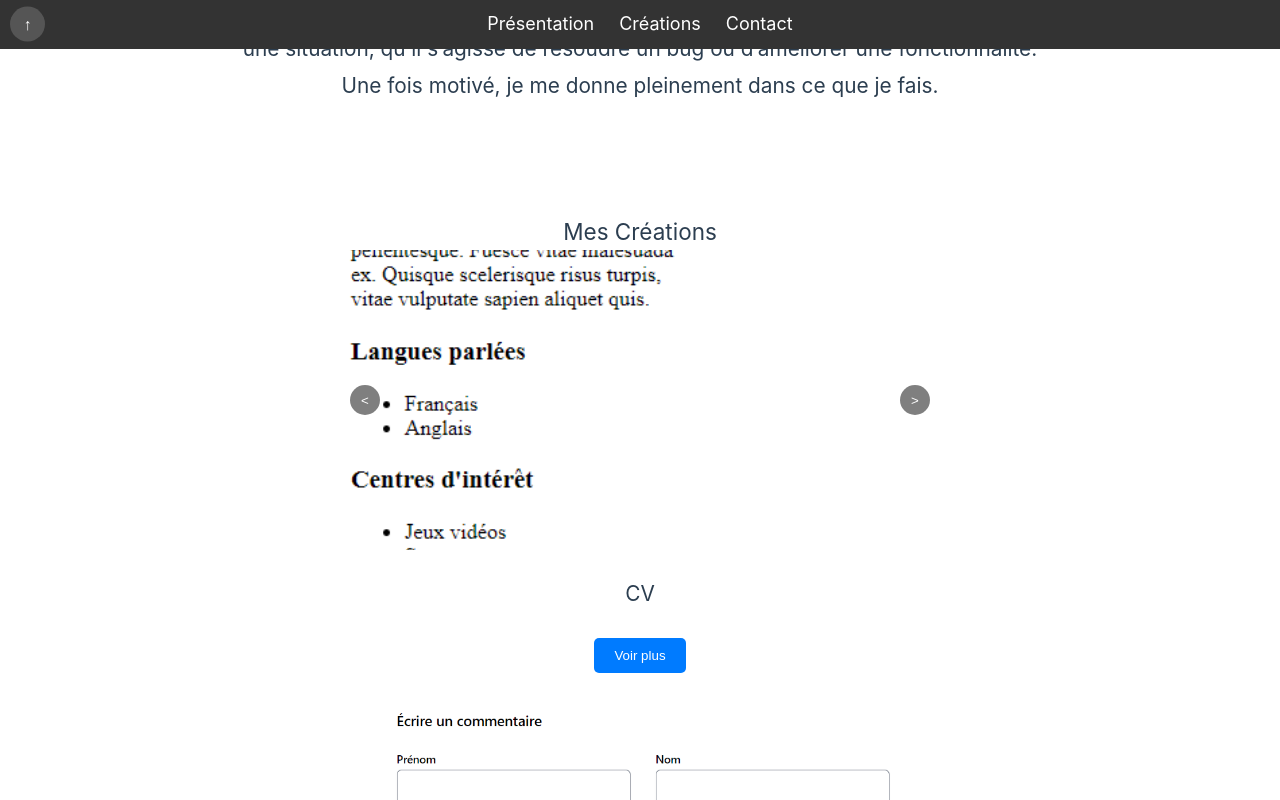
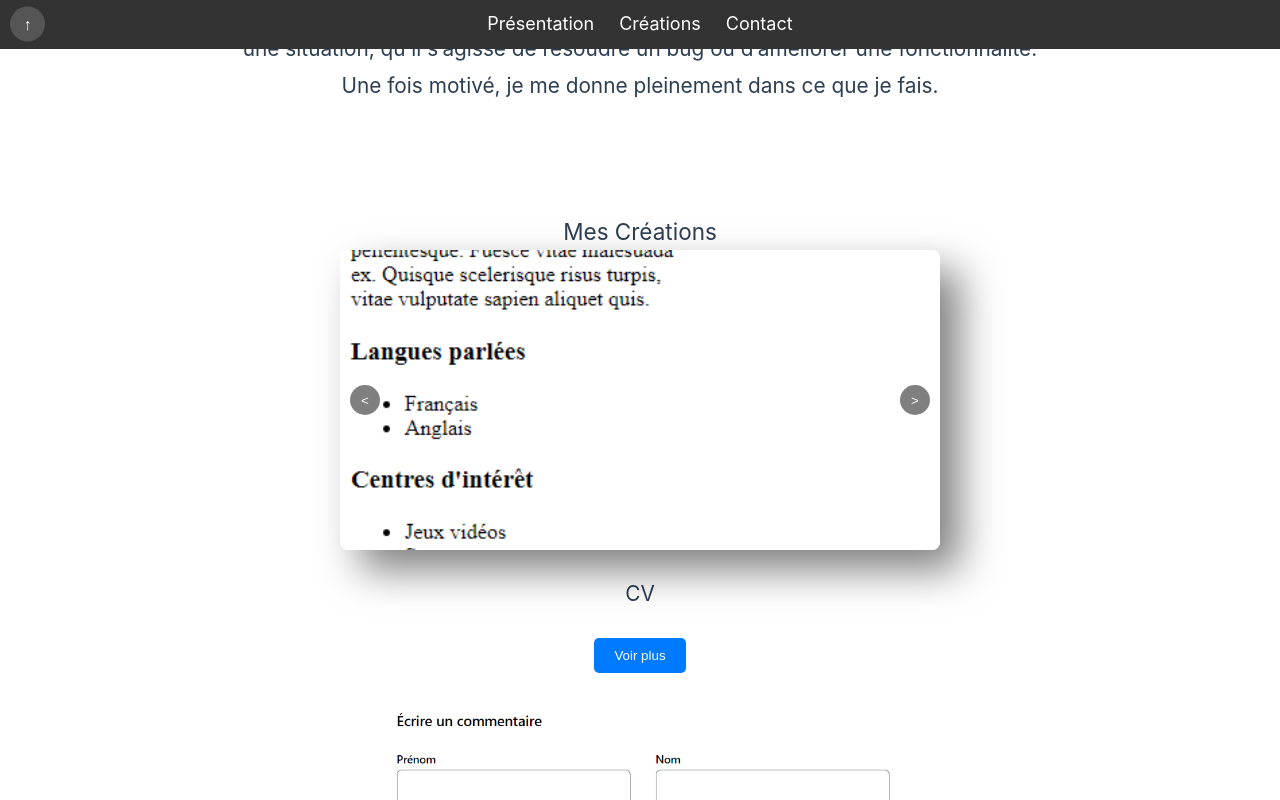
Before and after one commit to Reyzouu/Portfolio, a Vue app in the folder portfolio/: page / in a window 1280 px wide. In both pictures the pointer is over the picture 640 px from the left and 1681 px from the top of the page. Shown: the part 1281-2081 px from the top of the page. Built offline with nearby package versions, Linux system fonts and the light colour scheme.

Commit message:
ombre créations

```diff
--- a/portfolio/src/views/Accueil.vue
+++ b/portfolio/src/views/Accueil.vue
@@ -320,7 +320,6 @@ h3 {
     max-width: 600px;
     width: 100%;
     height: 300px;
-    overflow: hidden;
 }
 
 .project-image {
@@ -328,8 +327,16 @@ h3 {
     height: 100%;
     object-fit: cover;
     border-radius: 8px;
+    transition: 0.3s ease; /* Transition uniquement sur l'ombre */
 }
 
+/* Ombre très marquée */
+.project-image:hover {
+    box-shadow: 20px 20px 40px rgba(0, 0, 0, 0.5); /* Ombre plutôt forte */
+    z-index: 1;
+}
+
+/* Autres styles de navigation */
 .nav-button {
     position: absolute;
     top: 50%;
@@ -353,6 +360,7 @@ h3 {
 .nav-button.next {
     right: 10px;
 }
+
 
 /* Voir plus */
 .voir-plus {
```
